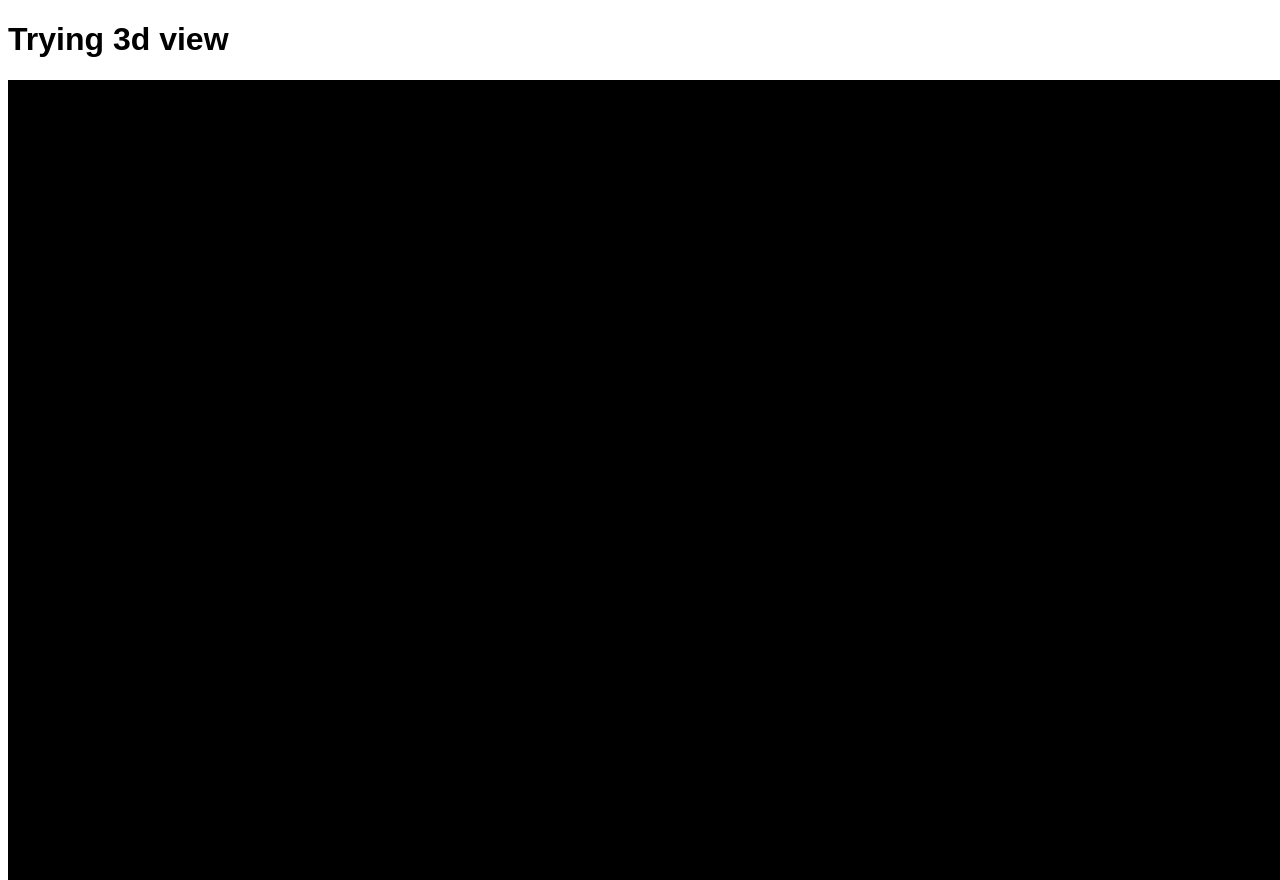
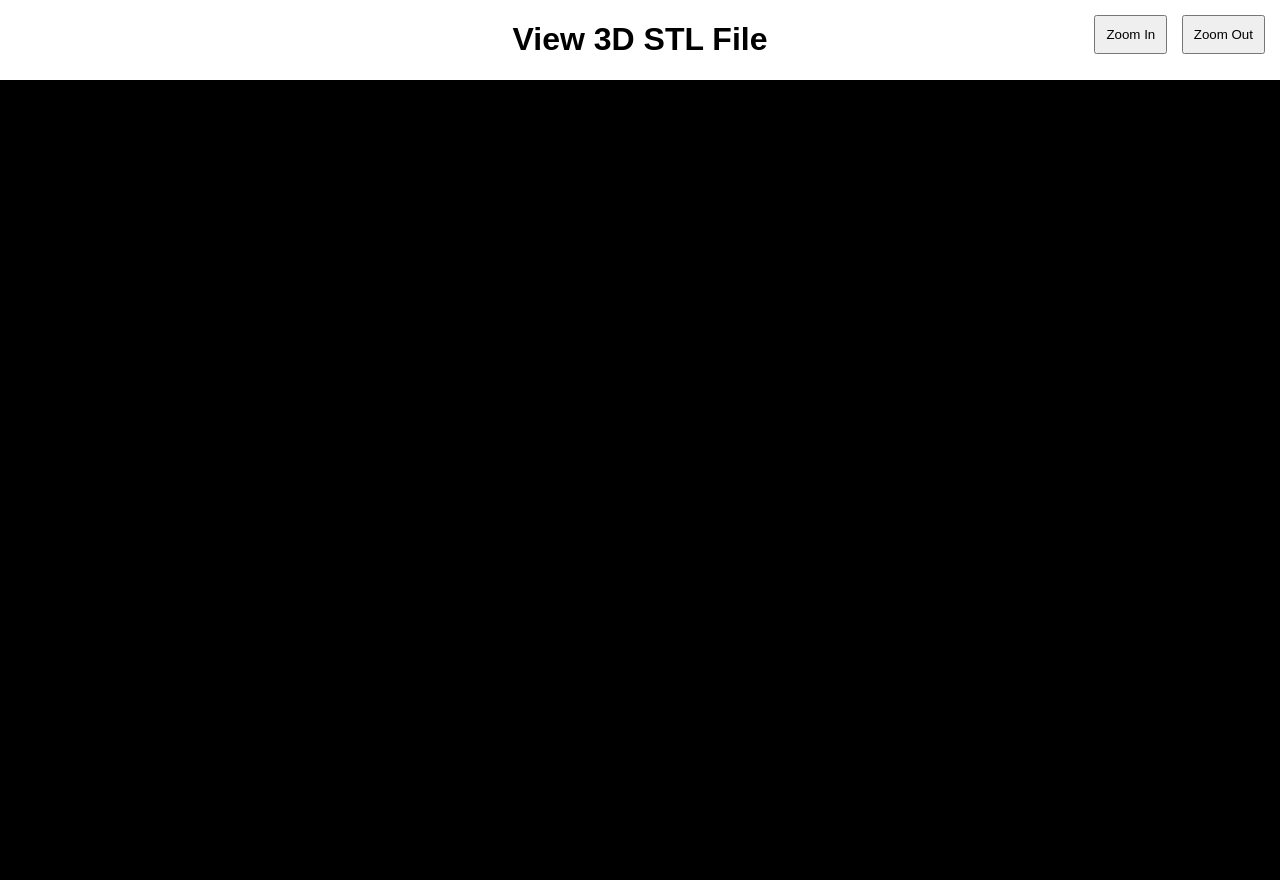
Before and after one commit to innovativecreations/CAD, a website: page 3D viewer/public/index.html in a window 1280 px wide. Drawn offline with nearby package versions, Linux system fonts and the light colour scheme; no server answers.

Commit message:
add zoom buttons

```diff
--- a/3D viewer/public/index.html
+++ b/3D viewer/public/index.html
@@ -5,13 +5,19 @@
     <meta name="viewport" content="width=device-width, initial-scale=1.0">
     <title>3D Viewer</title>
     <style>
-        body { font-family: Arial, sans-serif; }
-        #viewer { width: 100%; height: 600px; }
+        body { font-family: Arial, sans-serif; margin: 0; }
+        #viewer { width: 100%; height: 100vh; position: relative; }
+        #controls { position: absolute; top: 10px; right: 10px; }
+        button { margin: 5px; padding: 10px; }
     </style>
 </head>
 <body>
-    <h1>Trying 3d view</h1>
+    <h1 style="text-align: center;">View 3D STL File</h1>
     <div id="viewer"></div>
+    <div id="controls">
+        <button id="zoom-in">Zoom In</button>
+        <button id="zoom-out">Zoom Out</button>
+    </div>
     <script src="https://cdnjs.cloudflare.com/ajax/libs/three.js/r128/three.min.js"></script>
     <script src="https://cdn.jsdelivr.net/npm/three@0.128.0/examples/js/loaders/STLLoader.js"></script>
     <script>
@@ -31,6 +37,16 @@
         }, undefined, function (error) {
             console.error(error);
         });
+
+        document.getElementById('zoom-in').addEventListener('click', function () {
+            camera.position.z -= 10;
+            renderer.render(scene, camera);
+        });
+
+        document.getElementById('zoom-out').addEventListener('click', function () {
+            camera.position.z += 10;
+            renderer.render(scene, camera);
+        });
     </script>
 </body>
 </html>
```
Also changed, not shown: 3D viewer/server.js (line endings or trailing spaces).
